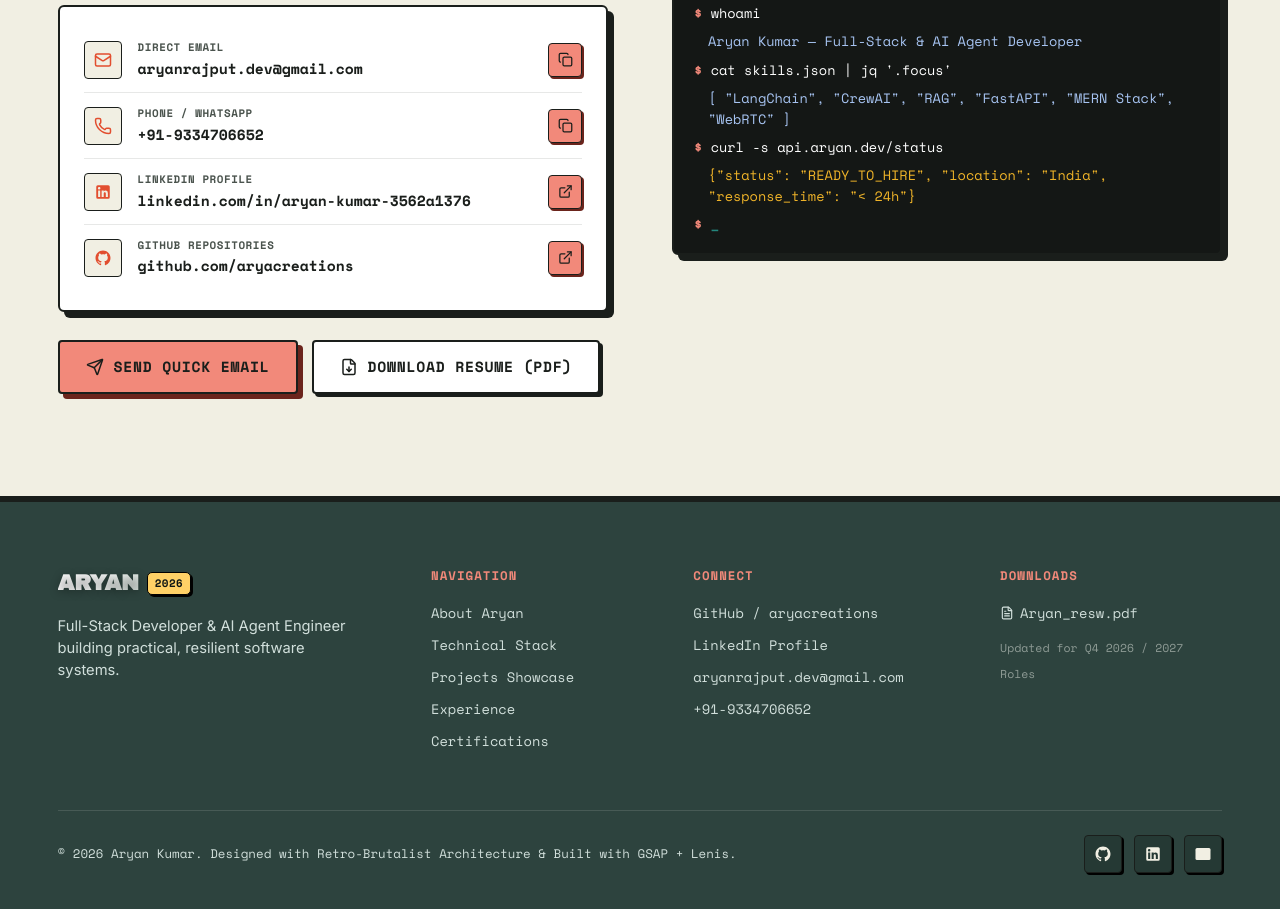
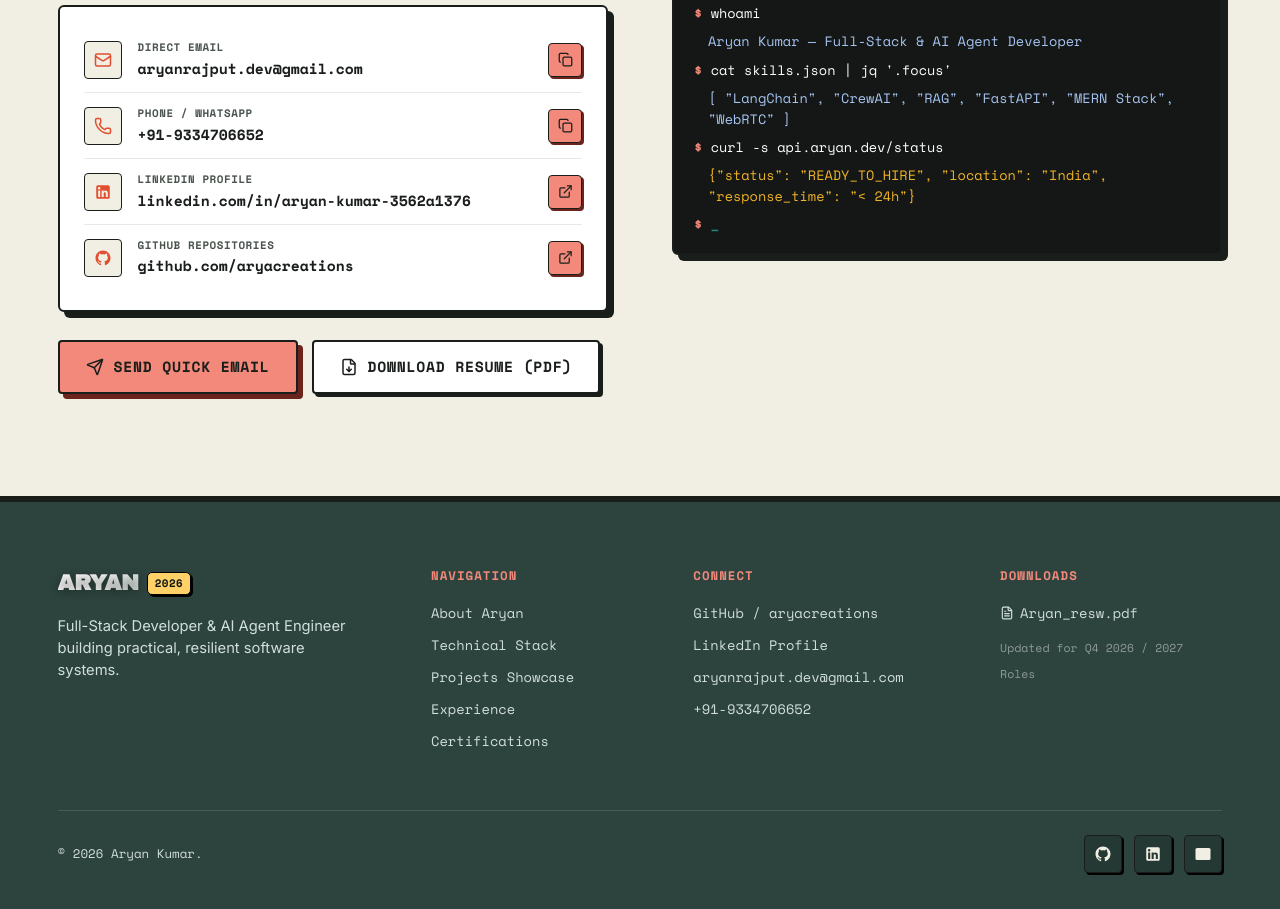
Before and after one commit to aryacreations/aryanfolio-sep, a website: page index.html in a window 1280 px wide. Shown: the part 10265-11174 px from the top of the page. Drawn offline with nearby package versions, Linux system fonts and the light colour scheme; no server answers.

Commit message:
chore: update footer copyright notice

```diff
--- a/index.html
+++ b/index.html
@@ -1341,7 +1341,7 @@
 
       <div class="footer-bottom">
         <div class="copyright">
-          © 2026 Aryan Kumar. Designed with Retro-Brutalist Architecture & Built with GSAP + Lenis.
+          © 2026 Aryan Kumar.
         </div>
         <div class="footer-socials">
           <a href="https://github.com/aryacreations" target="_blank" rel="noopener noreferrer" class="footer-soc-link" aria-label="GitHub" title="GitHub / aryacreations">
```
